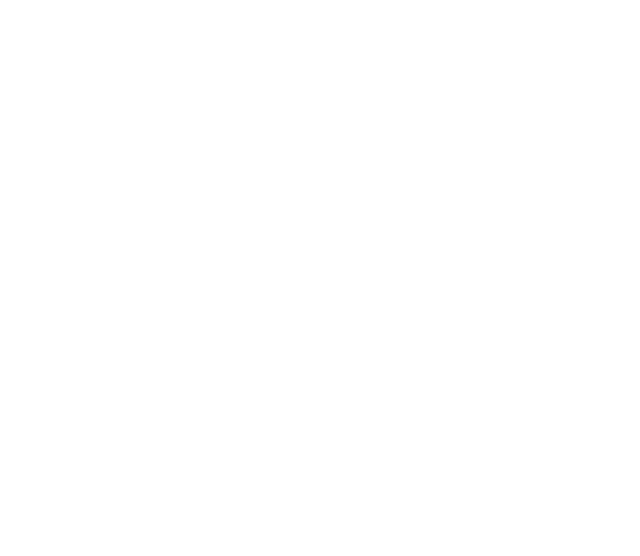
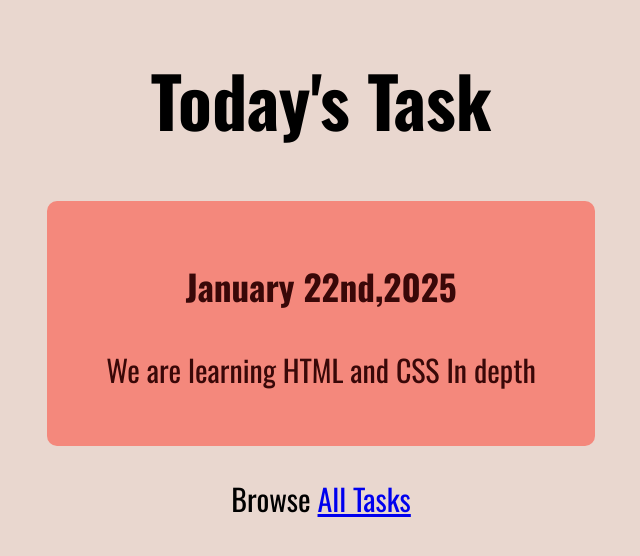
Before and after one commit to DPCODES1/MERN-BATCH-2, a plain HTML site: page Daily Challenge Web Page/todayTask.html in a window 1280 px wide. Shown: the whole page, without its empty margins (319-959 px from the left). Drawn offline with nearby package versions, Linux system fonts and the light colour scheme.

Commit message:
finished the daily challenge web page

```diff
--- /dev/null
+++ b/Daily Challenge Web Page/todatTask.css
@@ -0,0 +1,26 @@
+@import url('https://fonts.googleapis.com/css2?family=Oswald:wght@200..700&display=swap');
+
+body {
+    font-family: "Oswald";
+    background-color: rgb(233, 215, 207);
+    text-align: center;
+}
+
+h1 {
+    margin-bottom: 50px;
+    font-size: 70px;
+}
+
+main {
+    max-width: 500px;
+    margin: 0 auto;
+     font-size: 30px;
+     background-color: rgb(244,136,124);
+     border-radius: 10px;
+     padding: 24px;
+     color: rgb(57, 8, 8);
+}
+
+footer {
+    font-size: 30px;
+}
--- a/Daily Challenge Web Page/todayTask.html
+++ b/Daily Challenge Web Page/todayTask.html
@@ -4,8 +4,18 @@
     <meta charset="UTF-8">
     <meta name="viewport" content="width=device-width, initial-scale=1.0">
     <title>Today Task</title>
+    <link rel="stylesheet" href="todatTask.css" />
 </head>
 <body>
-
+    <header>
+        <h1>Today's Task</h1>
+    </header>
+    <main>
+        <h3>January 22nd,2025</h3>
+        <p>We are learning HTML and CSS In depth</p>
+    </main>
+    <footer>
+        <p>Browse <a href="index.html">All Tasks</a></p>
+    </footer>
 </body>
 </html>
```
Also changed, not shown: Daily Challenge Web Page/index.html (+2 -2 lines).
